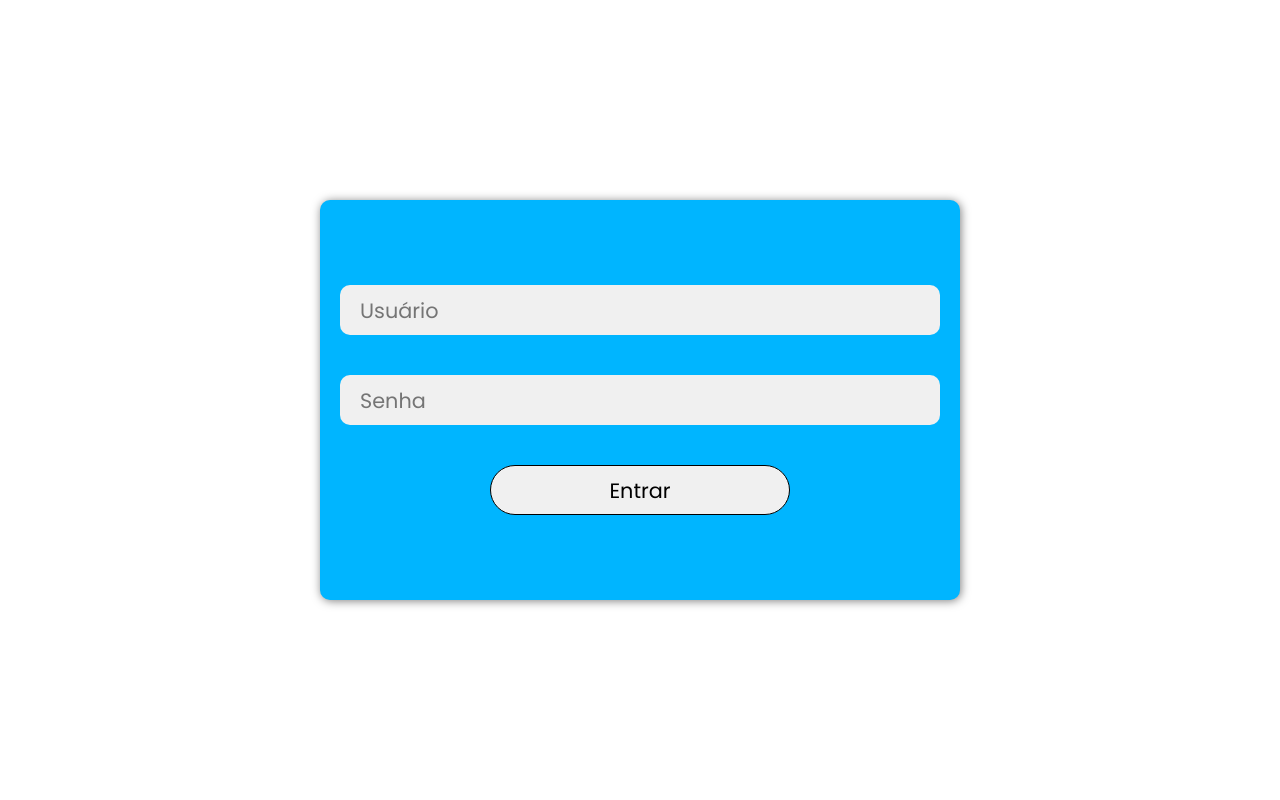
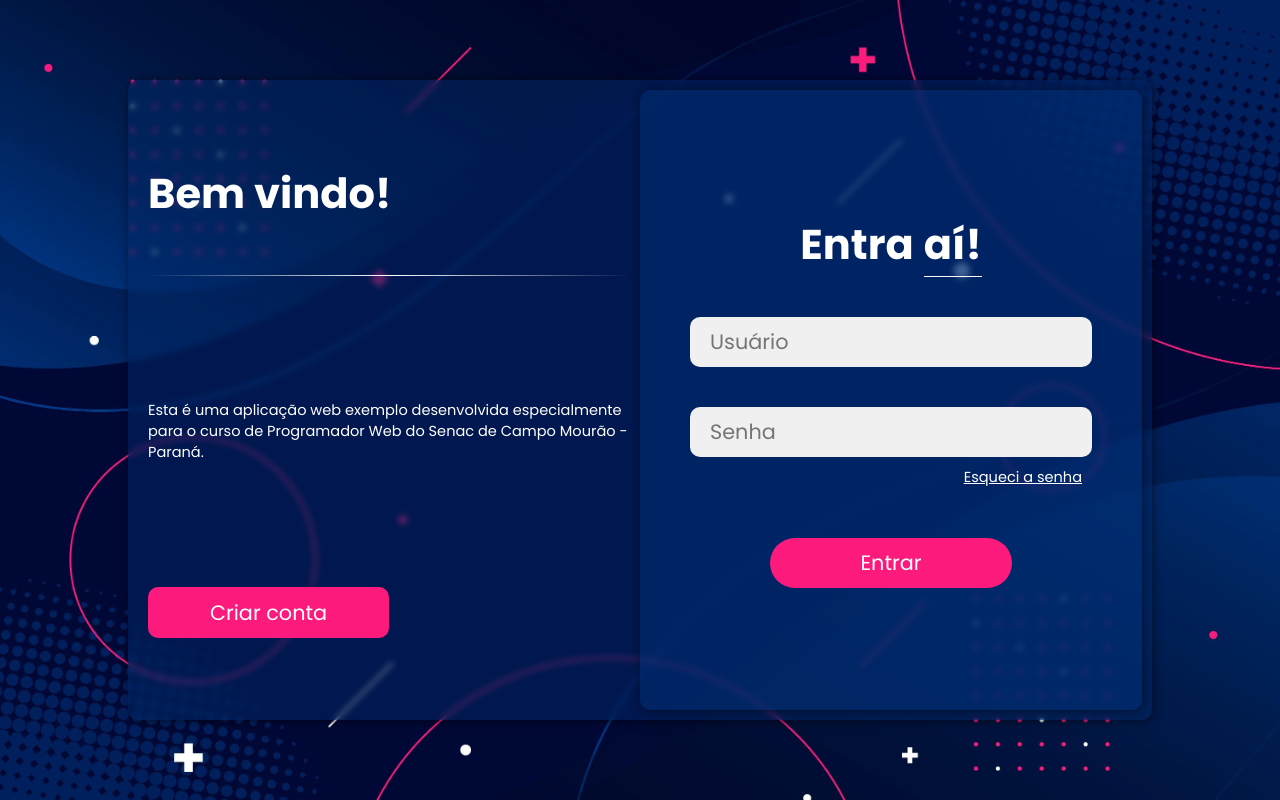
Before and after one commit to profJoseBraz/spw, a React (Vite) app: page / in a window 1280 px wide. Built offline with nearby package versions, Linux system fonts and the light colour scheme.

Commit message:
estilizando páginda de login

```diff
--- a/src/pages/Login.module.css
+++ b/src/pages/Login.module.css
@@ -5,25 +5,112 @@
     display: flex;
     justify-content: center;
     align-items: center;
+    background-image: url("/src/assets/5172658.jpg");
+    background-size: cover
 }
 
 .LoginForm {
-    height: 50%;
+    height: 100%;
     width: 50%;
     display: flex;
     flex-direction: column;
     align-items: center;
     justify-content: center;
-    /* border: 2px solid; */
-    background-color: #00b5ff;
     box-shadow: 1px 1px 10px rgba(0, 0, 0, 0.5);
     border-radius: 10px;
-    padding: 100px 20px;
-    position: relative;
+    padding: 100px 50px;
+    background-color: rgb(0, 48, 120, 0.5);
 }
 
-@media (max-width: 400px){
-    .LoginForm{
+.Title {
+    font-size: calc(2vw + 2vh);
+    width: 100%;
+    color: white;
+    padding: calc(5vh) 0px;
+    display: flex;
+    justify-content: center;
+    align-items: center;
+}
+
+.TitleEmphasis {
+    font-size: calc(2vw + 2vh);
+    margin-left: 10px;
+    border-bottom: 1px solid;
+}
+
+.ForgotPassword {
+    width: 100%;
+    display: flex;
+    justify-content: right;
+    padding: 10px 10px;
+    font-size: calc(0.7vw + 0.7vh);
+    color: white;
+    text-decoration: underline;
+    cursor: pointer;
+}
+
+.GreetingsPanel {
+    background-color: rgb(0, 41, 104, 0.5);
+    width: calc(80vw);
+    height: calc(80vh);
+    display: flex;
+    justify-content: right;
+    align-items: center;
+    padding: 10px;
+    border-radius: 10px;
+    box-shadow: 1px 1px 10px rgba(0, 0, 0, 0.5);
+    backdrop-filter: blur(3px);
+}
+
+.GreetingsText {
+    /* background-color: red; */
+    width: 50%;
+    height: 80%;
+    display: flex;
+    flex-direction: column;
+    justify-content: space-between;
+    color: white;
+    padding: 10px;
+    text-align: left;
+}
+
+.GreetingsText h1 {
+    font-size: calc(2vw + 2vh);
+    padding-bottom: 50px;
+    border-bottom: 1px solid;
+    border-image-slice: 1;
+    border-image-source: linear-gradient(to right, transparent, white, transparent);
+}
+
+.GreetingsText p {
+    font-size: calc(0.7vw + 0.7vh);
+    margin: 20px 0;
+}
+
+@media (max-width: 500px) {
+    .LoginForm {
         width: 100%;
     }
+
+    .GreetingsPanel {
+        width: 100%;
+        padding: 0;
+        backdrop-filter: blur(1px);
+    }
+
+    .GreetingsText {
+        display: none;
+    }
 }
+
+
+@media (max-height: 500px) {
+    .LoginForm {
+        height: 100%;
+    }
+
+    .GreetingsPanel {
+        height: 100%;
+        padding: 0;
+    }
+}
--- a/src/pages/Login.tsx
+++ b/src/pages/Login.tsx
@@ -4,7 +4,7 @@ import MyInput from "../components/MyInput";
 import { useNavigate } from "react-router-dom";
 // import { useCookies } from "react-cookie";
 // import './Login.css'
-import Style from "./Login.module.css";
+import style from "./Login.module.css";
 import axios from "axios";
 // import { setSessionInfo } from '../global/sessionInfo'
 
@@ -73,8 +73,21 @@ function Login() {
     };
 
     return (
-        <div className={Style.LoginContainer}>
-            <div className={Style.LoginForm}>
+        <div className={style.LoginContainer}>
+            <div className={style.GreetingsPanel}>
+                <div className={style.GreetingsText}>
+                    <h1>Bem vindo!</h1>
+                    <p>Esta é uma aplicação web exemplo desenvolvida especialmente para o curso de Programador Web do Senac de Campo Mourão - Paraná.</p>
+                    <MyButton
+                    style={{
+                        width: "50%",
+                        backgroundColor: "#fd1a7d",
+                        color: "white"
+                    }}
+                    onClick={() => {}}>Criar conta</MyButton>
+                </div>
+                <div className={style.LoginForm}>
+                    <h1 className={style.Title}>Entra<h1 className={style.TitleEmphasis}>aí!</h1></h1>
                     <MyInput
                         type="text"
                         placeholder="Usuário"
@@ -102,28 +115,31 @@ function Login() {
                             width: "100%",
                             height: "50px",
                             backgroundColor: "#f0f0f0",
-                        margin: "calc(5vh)"
+                            marginTop: "calc(5vh)"
                         }}
                         focusStyle={{
                             backgroundColor: "gray",
                             color: "white",
                         }}
                     />
+                    <p className={style.ForgotPassword}>Esqueci a senha</p>
 
                     <MyButton
                         onClick={handleOnClick}
                         style={{
-                        width: "50%",
+                            width: "60%",
                             height: "50px",
-                        backgroundColor: "#f0f0f0",
-                        border: "1px solid",
-                        borderRadius: "100px"
+                            backgroundColor: "#fd1a7d",
+                            color: "white",
+                            borderRadius: "100px",
+                            margin: "calc(5vh)"
                         }}
                     >
                         Entrar
                     </MyButton>
                 </div>
             </div>
+        </div>
     );
 }
 
--- a/src/pages/ToDoList.module.css
+++ b/src/pages/ToDoList.module.css
@@ -36,7 +36,6 @@
 .ItemsContainer {
     display: flex;
     justify-content: center;
-    /* align-items: center; */
     width: 100%;
     height: 100vh;
 }
```
Also changed, not shown: src/assets/5172658.jpg (added). Lines whose indentation alone changed are shown as unchanged.
